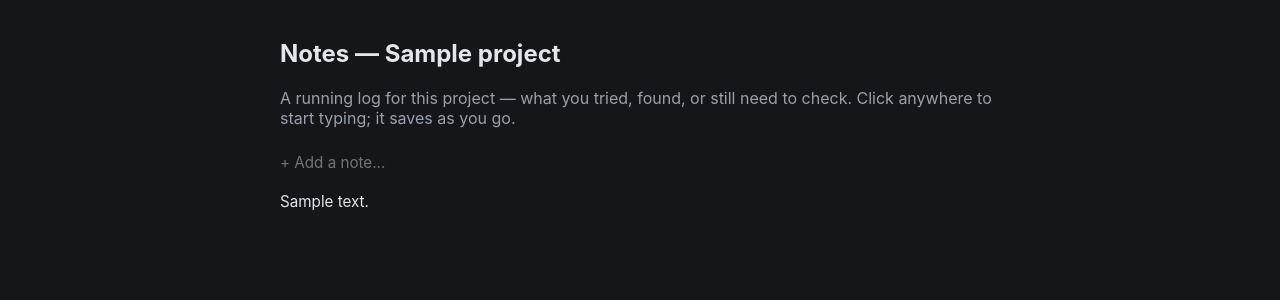
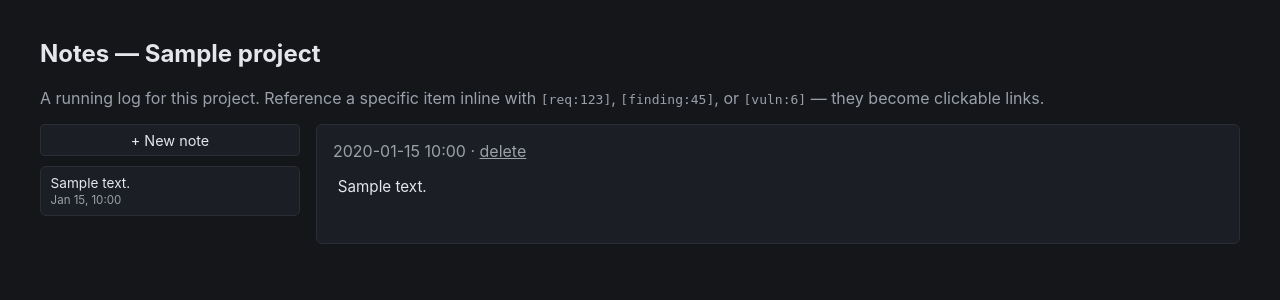
Before and after one commit to AlaBYahya/interceptor, a Django app: page /projects/notes/ in a window 1280 px wide; the page is wider, and only the part inside the window is pictured. Shown: the part 68-368 px from the top of that part. Run offline with Django 5.2, Linux system fonts and the light colour scheme; a user stored in the database is signed in; tables that the repository leaves empty hold one stand-in row (values such as "Sample post"); parts of the project's set-up code (start-up, migrations or seed data) failed here and were passed over.

Commit message:
Notes: sidebar + detail layout, with [req:N]/[finding:N]/[vuln:N] refs
Restructured Notes into a two-pane layout (sidebar of note tiles on
the left, selected note's full content in the middle), replacing the
previous single-column stack of inline-editable notes - matches the
existing split-view pattern already used by Site Map/Intruder rather
than inventing a new one. Clicking a tile navigates via ?note=<id>;
'+ New note' opens an empty compose box that only actually creates
the note on first blur with content.

Added a lightweight cross-reference system: [req:123], [finding:45],
and [vuln:6] inside note text render as clickable links to that
request/finding/vulnerability's detail page (core/notes.py). Clicking
a note's rendered text (anywhere but a reference link) switches it to
an editable textarea; blurring saves via AJAX and swaps back to the
freshly-rendered view - no full page reload for edits, only for
switching/creating notes.

Findings had no per-item detail page at all before this - added one
(scanner/finding_detail.html) since [finding:N] needed somewhere to
point, and linked finding titles to it from the Findings list too.

```diff
--- a/django/core/views.py
+++ b/django/core/views.py
@@ -5,10 +5,12 @@ from django.contrib import messages
 from django.contrib.auth.decorators import login_required
 from django.http import HttpResponse, JsonResponse
 from django.shortcuts import get_object_or_404, redirect, render
+from django.urls import reverse
 from django.views.decorators.csrf import csrf_exempt
 from django.views.decorators.http import require_POST
 
 from .models import CustomHeader, Project, ProjectNote, ScopeEntry
+from .notes import render_note_text
 from .project_transfer import export_project, import_project
 
 
@@ -235,15 +237,30 @@ def notes_list(request):
 
         note = ProjectNote.objects.create(project=project, text=text)
         if _is_ajax(request):
-            return JsonResponse({
-                "id": note.pk,
-                "text": note.text,
-                "created_at": note.created_at.strftime("%Y-%m-%d %H:%M"),
-            })
+            return JsonResponse({"id": note.pk})
         messages.success(request, "Note added.")
-        return redirect("core:notes_list")
+        return redirect(f"{reverse('core:notes_list')}?note={note.pk}")
 
-    return render(request, "core/notes_list.html", {"project": project})
+    notes = list(project.notes.all())
+    note_param = request.GET.get("note", "")
+    is_new = note_param == "new"
+    selected = None
+    if not is_new and note_param:
+        selected = next((n for n in notes if str(n.pk) == note_param), None)
+    if not is_new and selected is None and notes:
+        selected = notes[0]
+
+    return render(
+        request,
+        "core/notes_list.html",
+        {
+            "project": project,
+            "notes": notes,
+            "selected": selected,
+            "is_new": is_new,
+            "selected_rendered": render_note_text(selected.text) if selected else "",
+        },
+    )
 
 
 @login_required
@@ -259,7 +276,10 @@ def note_edit(request, pk):
     note.text = text
     note.save(update_fields=["text", "updated_at"])
     if _is_ajax(request):
-        return JsonResponse({"updated_at": note.updated_at.strftime("%Y-%m-%d %H:%M")})
+        return JsonResponse({
+            "rendered": render_note_text(note.text),
+            "updated_at": note.updated_at.strftime("%Y-%m-%d %H:%M"),
+        })
     messages.success(request, "Note updated.")
     return redirect("core:notes_list")
 
--- a/django/scanner/urls.py
+++ b/django/scanner/urls.py
@@ -4,6 +4,7 @@ from . import views, vuln_views
 
 urlpatterns = [
     path("", views.findings, name="findings"),
+    path("<int:pk>/", views.finding_detail, name="finding_detail"),
     path("<int:pk>/update/", views.finding_update, name="finding_update"),
     path("export/", views.export_findings, name="export_findings"),
     path("technologies/", views.technologies, name="technologies"),
--- a/django/templates/core/notes_list.html
+++ b/django/templates/core/notes_list.html
@@ -2,47 +2,60 @@
 {% block title %}Notes — Interceptor{% endblock %}
 {% block extrahead %}
 <style>
-    .notes-page { max-width: 720px; margin: 0 auto; }
-    .note-block { position: relative; border-radius: 6px; padding: 0.15rem 0.4rem; margin: 0 -0.4rem; }
-    .note-block:hover { background: var(--bg-hover); }
-    .note-text {
-        display: block; width: 100%; box-sizing: border-box; border: none; background: transparent;
-        color: var(--text); font-family: inherit; font-size: 0.95rem; line-height: 1.6;
-        resize: none; overflow: hidden; padding: 0.3rem 0; margin: 0;
-    }
-    .note-text:focus { outline: none; }
-    .note-text.placeholder-empty { color: var(--text-muted); }
-    .note-meta {
-        display: flex; justify-content: space-between; align-items: center;
-        font-size: 0.78rem; height: 0; overflow: hidden; opacity: 0; transition: opacity 0.15s;
-    }
-    .note-block:hover .note-meta, .note-block:focus-within .note-meta { height: auto; opacity: 1; padding-bottom: 0.35rem; }
-    .note-delete { background: none; border: none; color: var(--text-muted); cursor: pointer; font-size: 0.78rem; padding: 0; }
-    .note-delete:hover { color: var(--badge-high-fg); }
-    .note-save-state { color: var(--badge-low-fg); }
+    .notes-layout { display: grid; grid-template-columns: 260px 1fr; gap: 1rem; align-items: start; }
+    .notes-sidebar { position: sticky; top: 0.8rem; }
+    .note-new-btn { width: 100%; margin-bottom: 0.6rem; }
+    .note-tile { display: block; padding: 0.5rem 0.6rem; border-radius: 6px; text-decoration: none; color: var(--text-dim); margin-bottom: 0.15rem; border: 1px solid transparent; }
+    .note-tile:hover { background: var(--bg-hover); }
+    .note-tile.selected { background: var(--bg-elevated); color: var(--text); border-color: var(--border); }
+    .note-tile-preview { display: block; font-size: 0.85rem; white-space: nowrap; overflow: hidden; text-overflow: ellipsis; }
+    .note-tile-time { display: block; font-size: 0.72rem; color: var(--text-muted); margin-top: 0.15rem; }
+    .note-detail-text { font-size: 0.95rem; line-height: 1.7; min-height: 3rem; white-space: pre-wrap; cursor: text; padding: 0.3rem; border-radius: 4px; }
+    .note-detail-text:hover { background: var(--bg-hover); }
+    .note-detail-textarea { display: block; width: 100%; box-sizing: border-box; border: none; background: transparent; color: var(--text); font-family: inherit; font-size: 0.95rem; line-height: 1.7; resize: none; overflow: hidden; padding: 0.3rem; }
+    .note-detail-textarea:focus { outline: none; }
+    .note-ref { background: var(--badge-info-bg); color: var(--badge-info-fg); padding: 0 0.25rem; border-radius: 3px; text-decoration: none; font-family: ui-monospace, monospace; font-size: 0.85em; }
+    .note-ref:hover { text-decoration: underline; }
+    .note-meta { margin-bottom: 0.5rem; }
+    .note-delete-btn { background: none; border: none; color: var(--text-muted); cursor: pointer; padding: 0; font-size: inherit; text-decoration: underline; }
+    .note-delete-btn:hover { color: var(--badge-high-fg); }
 </style>
 {% endblock %}
 {% block content %}
-<div class="notes-page">
 <h2>Notes — {{ project.name }}</h2>
-<p class="muted">A running log for this project — what you tried, found, or still need to check. Click anywhere to start typing; it saves as you go.</p>
+<p class="muted">A running log for this project. Reference a specific item inline with <code>[req:123]</code>, <code>[finding:45]</code>, or <code>[vuln:6]</code> — they become clickable links.</p>
 
-{% csrf_token %}
-<div id="notes-container">
-    <div class="note-block" id="new-note-block">
-        <textarea class="note-text placeholder-empty" id="new-note-text" placeholder="+ Add a note..." rows="1"></textarea>
+<div class="notes-layout">
+    <div class="notes-sidebar">
+        <a href="?note=new"><button type="button" class="note-new-btn">+ New note</button></a>
+        {% for note in notes %}
+        <a class="note-tile {% if selected and note.pk == selected.pk %}selected{% endif %}" href="?note={{ note.pk }}">
+            <span class="note-tile-preview">{{ note.text|truncatechars:50|default:"(empty)" }}</span>
+            <span class="note-tile-time">{{ note.created_at|date:"M j, H:i" }}</span>
+        </a>
+        {% empty %}
+        <p class="muted">No notes yet.</p>
+        {% endfor %}
     </div>
 
-    {% for note in project.notes.all %}
-    <div class="note-block" data-note-id="{{ note.pk }}">
-        <textarea class="note-text" rows="1">{{ note.text }}</textarea>
-        <div class="note-meta">
-            <span class="muted note-timestamp">{{ note.created_at|date:"Y-m-d H:i" }}{% if note.updated_at != note.created_at %} &middot; edited {{ note.updated_at|date:"Y-m-d H:i" }}{% endif %}</span>
-            <button type="button" class="note-delete">Delete</button>
+    <div class="panel" id="note-detail">
+        {% if is_new %}
+        <textarea class="note-detail-textarea" id="note-textarea" rows="3" autofocus placeholder="Type a note..."></textarea>
+        {% elif selected %}
+        <div class="muted note-meta">
+            <span id="note-meta-time" data-created="{{ selected.created_at|date:'Y-m-d H:i' }}">{{ selected.created_at|date:"Y-m-d H:i" }}{% if selected.updated_at != selected.created_at %} &middot; edited {{ selected.updated_at|date:"Y-m-d H:i" }}{% endif %}</span>
+            &middot;
+            <form class="inline" method="post" action="{% url 'core:note_delete' selected.pk %}" onsubmit="return confirm('Delete this note?');">
+                {% csrf_token %}
+                <button type="submit" class="note-delete-btn">delete</button>
+            </form>
         </div>
+        <div class="note-detail-text" id="note-view">{{ selected_rendered }}</div>
+        <textarea class="note-detail-textarea" id="note-textarea" data-id="{{ selected.pk }}" rows="3" style="display:none;">{{ selected.text }}</textarea>
+        {% else %}
+        <p class="muted">No notes yet — click "+ New note" to start one.</p>
+        {% endif %}
     </div>
-    {% endfor %}
-</div>
 </div>
 
 <script>
@@ -52,11 +65,6 @@
         return m ? m.pop() : '';
     }
     const csrftoken = getCookie('csrftoken');
-
-    function autoResize(el) {
-        el.style.height = 'auto';
-        el.style.height = el.scrollHeight + 'px';
-    }
 
     function post(url, text) {
         return fetch(url, {
@@ -70,95 +78,59 @@
         }).then(function (r) { return r.json(); });
     }
 
-    // Wires auto-resize, save-on-blur, and delete for one note block.
-    // `id` is looked up lazily via a getter so a block created for a
-    // brand-new note can be wired before its id exists yet.
-    function wireBlock(block, getId) {
-        const textarea = block.querySelector('.note-text');
-        let original = textarea.value;
+    function autoResize(el) {
+        el.style.height = 'auto';
+        el.style.height = el.scrollHeight + 'px';
+    }
 
-        autoResize(textarea);
-        textarea.addEventListener('input', function () { autoResize(textarea); });
+    const textarea = document.getElementById('note-textarea');
+    const view = document.getElementById('note-view');
+    if (!textarea) return;
+
+    autoResize(textarea);
+    textarea.addEventListener('input', function () { autoResize(textarea); });
+
+    if (view) {
+        // Existing note: click the rendered text to edit it, unless the
+        // click landed on a [req:N]/[finding:N]/[vuln:N] reference link,
+        // which should navigate instead of entering edit mode.
+        view.addEventListener('click', function (e) {
+            if (e.target.closest('.note-ref')) return;
+            view.style.display = 'none';
+            textarea.style.display = 'block';
+            autoResize(textarea);
+            textarea.focus();
+        });
 
         textarea.addEventListener('blur', function () {
-            const id = getId();
-            if (!id || textarea.value === original || textarea.value.trim() === '') return;
+            const id = textarea.dataset.id;
+            if (textarea.value.trim() === '') {
+                textarea.style.display = 'none';
+                view.style.display = 'block';
+                return;
+            }
             post('/projects/notes/' + id + '/edit/', textarea.value).then(function (data) {
                 if (data.error) return;
-                original = textarea.value;
-                const ts = block.querySelector('.note-timestamp');
-                if (ts) ts.textContent = ts.textContent.split(' · ')[0] + ' · edited ' + data.updated_at;
+                view.innerHTML = data.rendered;
+                textarea.style.display = 'none';
+                view.style.display = 'block';
+                const meta = document.getElementById('note-meta-time');
+                if (meta) meta.textContent = meta.dataset.created + ' · edited ' + data.updated_at;
             });
         });
-
-        const del = block.querySelector('.note-delete');
-        if (del) {
-            del.addEventListener('click', function () {
-                const id = getId();
-                if (!id || !confirm('Delete this note?')) return;
-                post('/projects/notes/' + id + '/delete/', '__delete__').then(function () {
-                    block.remove();
-                });
+    } else {
+        // Brand-new note: nothing to render yet, create it for real on
+        // first blur with content, then reload selected onto its own id.
+        textarea.focus();
+        textarea.addEventListener('blur', function () {
+            const value = textarea.value.trim();
+            if (!value) return;
+            post('/projects/notes/', value).then(function (data) {
+                if (data.error) return;
+                window.location.href = '?note=' + data.id;
             });
-        }
+        });
     }
-
-    document.querySelectorAll('.note-block[data-note-id]').forEach(function (block) {
-        const id = block.dataset.noteId;
-        wireBlock(block, function () { return id; });
-    });
-
-    // The "+ Add a note" box: on first blur with content, create the note
-    // for real, turn this box into a normal (now-saved) note block with its
-    // own delete control, and reset itself to an empty placeholder so the
-    // next note can be started the same way.
-    const newBlock = document.getElementById('new-note-block');
-    const newText = document.getElementById('new-note-text');
-
-    newText.addEventListener('focus', function () {
-        newText.classList.remove('placeholder-empty');
-    });
-
-    newText.addEventListener('input', function () { autoResize(newText); });
-
-    newText.addEventListener('blur', function () {
-        const value = newText.value.trim();
-        if (!value) {
-            newText.classList.add('placeholder-empty');
-            return;
-        }
-        post('/projects/notes/', value).then(function (data) {
-            if (data.error) return;
-
-            const savedBlock = document.createElement('div');
-            savedBlock.className = 'note-block';
-            savedBlock.dataset.noteId = data.id;
-            const savedText = document.createElement('textarea');
-            savedText.className = 'note-text';
-            savedText.rows = 1;
-            savedText.value = data.text;
-            const meta = document.createElement('div');
-            meta.className = 'note-meta';
-            const ts = document.createElement('span');
-            ts.className = 'muted note-timestamp';
-            ts.textContent = data.created_at;
-            const delBtn = document.createElement('button');
-            delBtn.type = 'button';
-            delBtn.className = 'note-delete';
-            delBtn.textContent = 'Delete';
-            meta.appendChild(ts);
-            meta.appendChild(delBtn);
-            savedBlock.appendChild(savedText);
-            savedBlock.appendChild(meta);
-            newBlock.insertAdjacentElement('afterend', savedBlock);
-            wireBlock(savedBlock, function () { return data.id; });
-            autoResize(savedText);
-
-            newText.value = '';
-            newText.classList.add('placeholder-empty');
-            autoResize(newText);
-        });
-    });
 })();
 </script>
 {% endblock %}
--- a/django/templates/scanner/findings.html
+++ b/django/templates/scanner/findings.html
@@ -50,7 +50,7 @@
         {% for finding in findings %}
         <tr>
             <td><span class="badge badge-{{ finding.severity }}">{{ finding.severity }}</span></td>
-            <td>{{ finding.title }}<br><span class="muted">{{ finding.description }}</span></td>
+            <td><a href="{% url 'scanner:finding_detail' finding.pk %}">{{ finding.title }}</a><br><span class="muted">{{ finding.description }}</span></td>
             <td>{{ finding.source }}</td>
             <td>{% if finding.flow %}<a href="{% url 'traffic:flow_detail' finding.flow.pk %}">{{ finding.flow.method }} {{ finding.flow.host }}</a>{% elif finding.host %}{{ finding.host }}{% else %}—{% endif %}</td>
             <td class="muted">{{ finding.created_at|date:"H:i:s" }}</td>
```
Also changed, not shown: django/core/notes.py (added, +33 -0 lines), django/scanner/views.py (+7 -0 lines), django/templates/scanner/finding_detail.html (added, +26 -0 lines).
